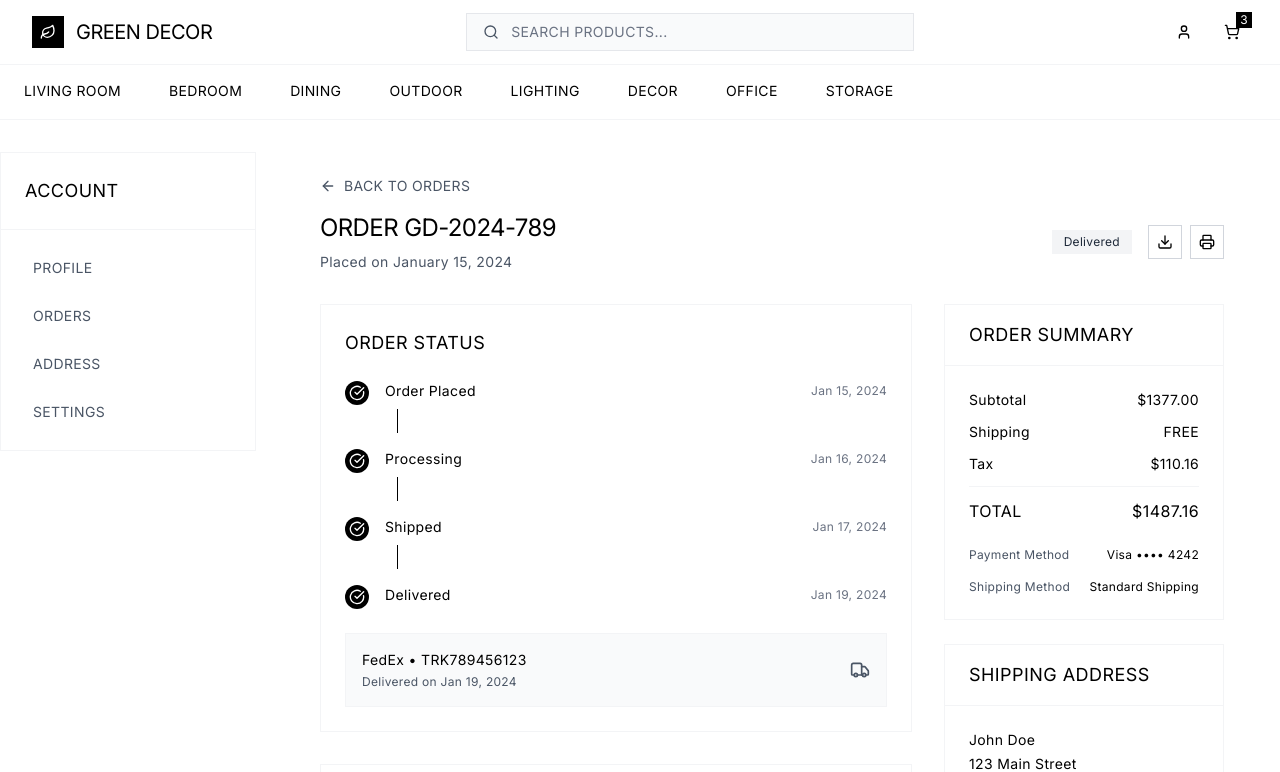
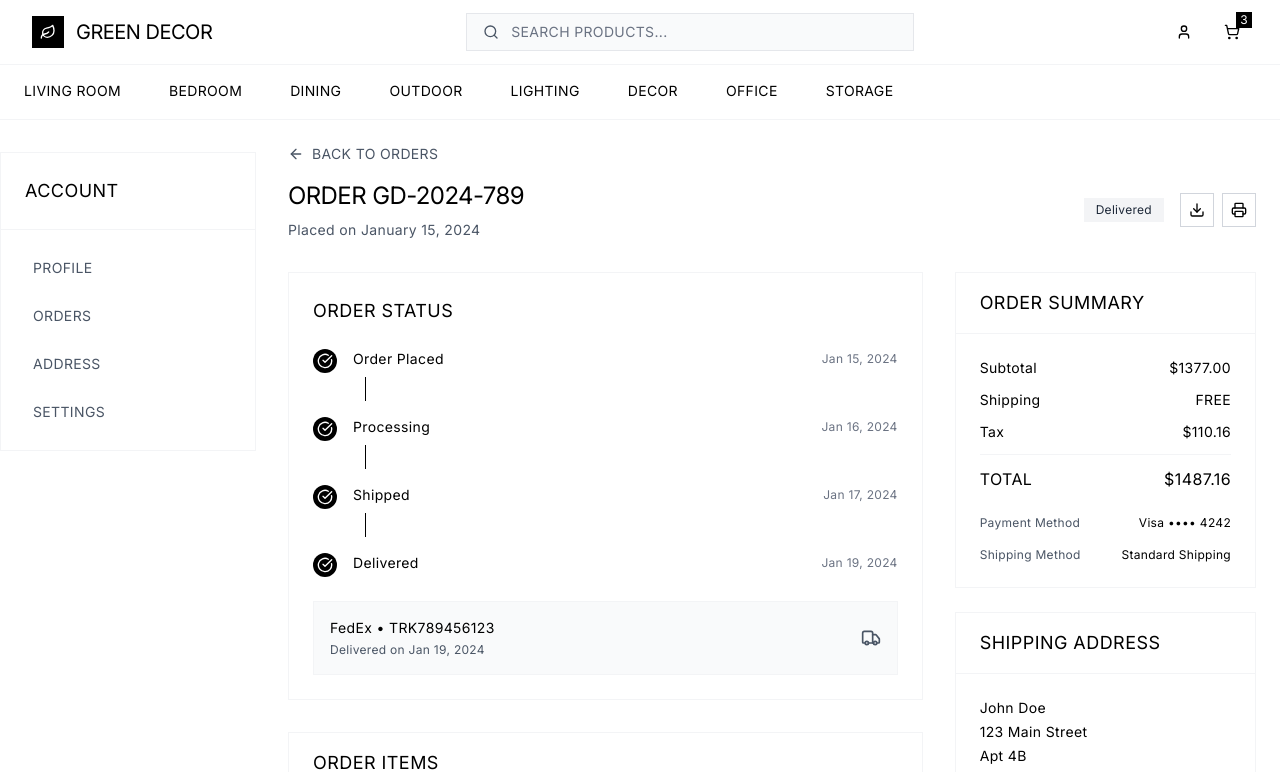
Before and after one commit to Shiv0717/green, a React (Vite) app: page /profile/details in a window 1280 px wide. Shown: the top 772 px of the page. Built offline with nearby package versions, Linux system fonts and the light colour scheme.

Commit message:
Clean build

```diff
--- a/src/pages/profile/OrderDetails.jsx
+++ b/src/pages/profile/OrderDetails.jsx
@@ -95,8 +95,8 @@ const OrderDetails = () => {
   };
 
   return (
-    <div className="min-h-screen bg-white py-8">
-      <div className="max-w-6xl mx-auto px-4 sm:px-6 lg:px-8">
+    <div className="min-h-screen bg-white ">
+      <div className="max-w-7xl mx-auto ">
         {/* Header */}
         <div className="mb-8">
           <button className="flex items-center text-sm tracking-wide text-gray-600 hover:text-black transition-colors mb-4">
```
